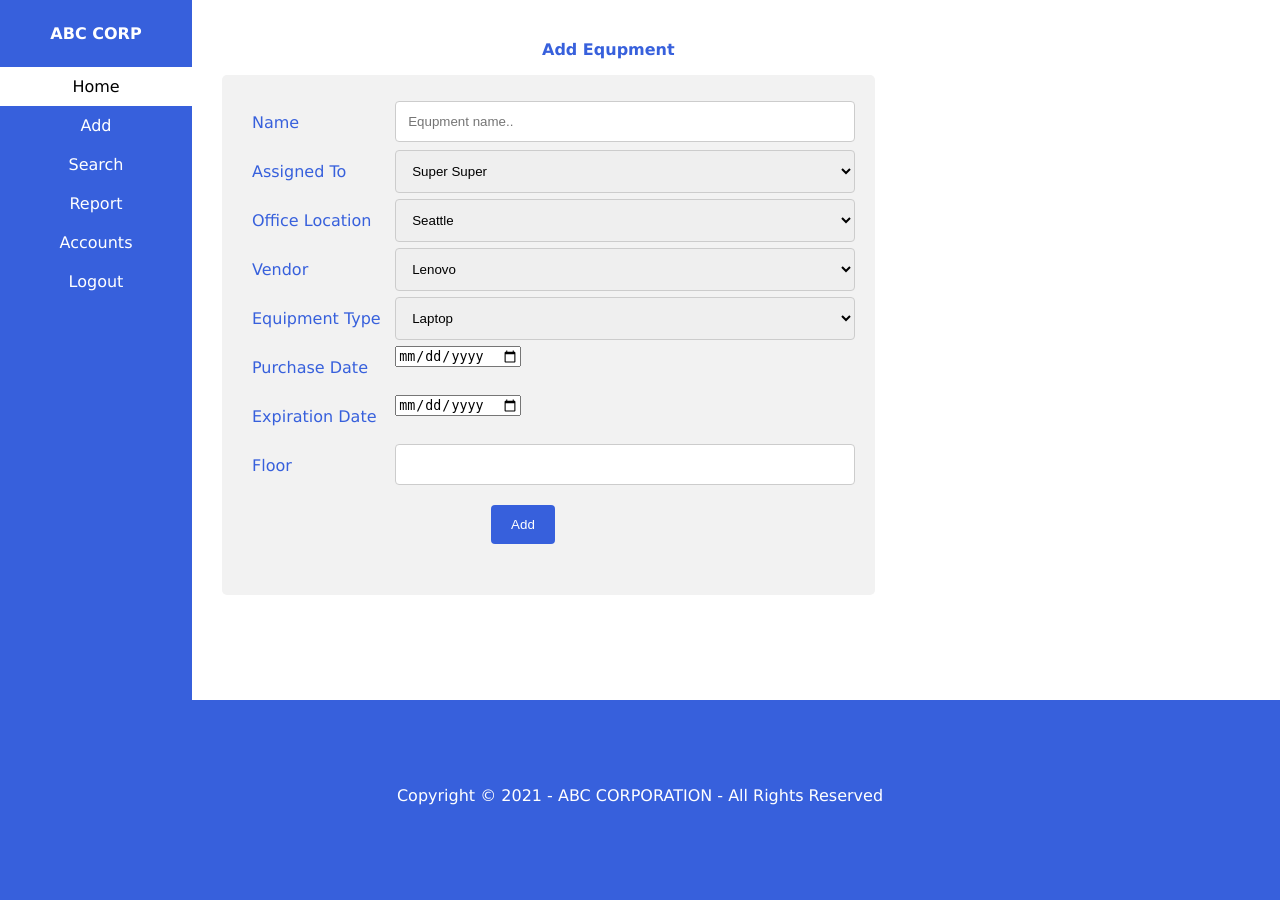
After one commit to shu-csas-changgar/group-project-cepd-com, a Django app: page /addEquipment/ in a window 1280 px wide. The commit adds this page. Run offline with Django 3.2, Linux system fonts and the light colour scheme; a user stored in the database is signed in; data comes from the database, SQL or seed files in the repository; both versions use the stored data as it was after the commit.

Commit message:
Added Front End for AddEquipment

```diff
--- a/ABC_CORP/ABC_INVENTORY/management/commands/load_data.py
+++ b/ABC_CORP/ABC_INVENTORY/management/commands/load_data.py
@@ -48,7 +48,7 @@ class Command(BaseCommand):
             equipment.purchaseDate = cleanedPurDate
             equipment.expirationDate = cleanedExpDate
             equipment.floor = row['floor']
-            equipment.is_active = True if row['is_active'] == 1 else False
+            equipment.is_active = True if row['is_active'] == "1" else False
             equipment.assignedTo = User.objects.get(id=int(row['assignedTo_id']))
             equipment.officeLocation = Location.objects.get(id=int(row['officeLocation_id']))
             equipment.vendor = Vendor.objects.get(id=int(row['vendor_id']))
--- /dev/null
+++ b/ABC_CORP/ABC_INVENTORY/templates/addEquipment.html
@@ -0,0 +1,112 @@
+{% extends navigationPage %}
+{% load static %}
+{% block content %}
+    <!DOCTYPE html>
+
+        <head>
+            <title>ABC CORP Add Equipment</title>
+            <link rel="stylesheet" type="text/css" href="{% static '/css/add.css' %}">
+        </head>
+        <body>
+            <div class="body-card">
+                <p class="body-card-text"> Add Equpment</p>
+                <div class="form-container">
+                    <form method="post">
+                        {% csrf_token %}
+                        <div class="row">
+                            <div class="col-25">
+                            <label class="form-text" for="fname">Name</label>
+                            </div>
+                            <div class="col-75">
+                            <input type="text" required name="name" placeholder="Equpment name..">
+                            </div>
+                        </div>
+                        <div class="row">
+                            <div class="col-25">
+                            <label class="form-text" >Assigned To</label>
+                            </div>
+                            <div class="col-75">
+                                <select required name="assigned_to">
+                                    {% for user in users %}
+                                        <option value={{user.id}}>{{user.firstName}} {{user.lastName}}</option>
+                                    {% endfor %}
+                                </select>
+                            </div>
+                        </div>
+                        <div class="row">
+                            <div class="col-25">
+                            <label class="form-text">Office Location</label>
+                            </div>
+                            <div class="col-75">
+                                <select required name="office_location">
+                                    {% for location in locations %}
+                                        <option value={{location.id}}>{{location.name}}</option>
+                                    {% endfor %}
+                                </select>
+                            </div>
+                        </div>
+                        <div class="row">
+                            <div class="col-25">
+                            <label class="form-text" >Vendor</label>
+                            </div>
+                            <div class="col-75">
+                                <select required name="vendor">
+                                    {% for vendor in vendors %}
+                                        <option value={{vendor.id}}>{{vendor.name}}</option>
+                                    {% endfor %}
+                                </select>
+                            </div>
+                        </div>
+                        <div class="row">
+                            <div class="col-25">
+                            <label class="form-text">Equipment Type</label>
+                            </div>
+                            <div class="col-75">
+                                <select required name="equipment_type">
+                                    <option value="Laptop">Laptop</option>
+                                    <option value="Desktop">Desktop</option>
+                                    <option value="Server">Server</option>
+                                    <option value="Printer">Printer</option>
+                                    <option value="Mobile Device">Mobile Device</option>
+                                </select>
+                            </div>
+                        </div>
+                        <div class="row">
+                            <div class="col-25">
+                            <label class="form-text" >Purchase Date</label>
+                            </div>
+                            <div class="col-75">
+                            <input type="date" required name="purchase_date" >
+                            </div>
+                        </div>
+                        <div class="row">
+                            <div class="col-25">
+                            <label class="form-text" >Expiration Date</label>
+                            </div>
+                            <div class="col-75">
+                            <input type="date" required name="expiration_date" >
+                            </div>
+                        </div>
+                        <div class="row">
+                            <div class="col-25">
+                            <label class="form-text" >Floor</label>
+                            </div>
+                            <div class="col-75">
+                            <input type="text" required name="floor" >
+                            </div>
+                        </div>
+                         <br>
+                        <input type="submit" class="add-btn" value="Add">
+                    </form>
+                </div>
+            </div>
+        </body>
+        <footer class="footer">
+            <div id="footer-text">
+                <p>Copyright &copy; {{date.year}} - ABC CORPORATION - All Rights Reserved</p>
+            </div>
+        </footer>
+    </html>
+
+
+{% endblock %}
--- a/ABC_CORP/ABC_INVENTORY/templates/adminnav.html
+++ b/ABC_CORP/ABC_INVENTORY/templates/adminnav.html
@@ -3,6 +3,7 @@
 <html>
 <head>
   <link rel="stylesheet" type="text/css" href="{% static '/css/navigation.css' %}">
+  <script src="{% static '/script/navigation.js' %}"></script>
 </head>
 <body>
 
@@ -12,7 +13,7 @@
   <li class="dropdown">
     <a href="javascript:void(0)" class ="dropbtn">Add</a>
     <div class="dropdown-content">
-      <a href="#">Equipment</a>
+      <a href="{% url 'addEquipment' %}">Equipment</a>
       <a href="#">User</a>
       <a href="#">Vendor</a>
     </div>
--- a/ABC_CORP/ABC_INVENTORY/templates/display.html
+++ /dev/null
@@ -1 +0,0 @@
-Deactivate Page
--- a/ABC_CORP/ABC_INVENTORY/urls.py
+++ b/ABC_CORP/ABC_INVENTORY/urls.py
@@ -6,7 +6,7 @@ urlpatterns = [
 	path('logout/', views.logoutUser, name="logout"),
     path('register/', views.registerPage, name="register"),
     path('home/', views.homePage, name="home"),
-    path('add/', views.addPage, name="add"),
+    path('addEquipment/', views.addEquipment, name="addEquipment"),
     path('update/', views.updatePage, name="update"),
     path('search/', views.searchPage, name="search"),
     path('displayEquipment/', views.displayEquipment, name="displayEquipment"),
--- a/ABC_CORP/ABC_INVENTORY/views.py
+++ b/ABC_CORP/ABC_INVENTORY/views.py
@@ -2,8 +2,9 @@ from django.shortcuts import render, redirect
 from django.contrib.auth import authenticate, login, logout
 from django.contrib import messages
 from .forms import CreateUserForm
-from .models import  User, Location, Equipment
+from .models import  User, Location, Equipment, Vendor
 import datetime
+
 
 def loginPage(request):
     if request.method == 'POST':
@@ -129,8 +130,25 @@ def displayUser(request, User):
 def searchPage(request):
     return render(request, 'search.html', {})
 
-def addPage(request):
-    return render(request, 'add.html', {})
+def addEquipment(request):
+    date = datetime.date.today()
+    navigationPage = 'usernav.html'
+    if request.user.is_admin:
+        navigationPage = 'adminnav.html'
+    locations = Location.objects.all()
+    users = User.objects.all()
+    vendors = Vendor.objects.all()
+    print(request.POST.get('name'))
+    context = {
+        'date':date,
+        'navigationPage': navigationPage,
+        'locations': locations,
+        'users': users,
+        'vendors': vendors,
+
+
+    }
+    return render(request, 'addEquipment.html', context)
 
 def reportPage(request):
     return render(request, 'report.html', {})
--- /dev/null
+++ b/ABC_CORP/static/css/add.css
@@ -0,0 +1,110 @@
+.body-card {
+    margin-left: 15%;
+    height: 700px;
+    padding-top: 1.5rem;
+}
+
+.body-card-text {
+    font-family: Verdana, Helvetica, sans-serif;
+    color: rgb(55, 96, 220);
+    margin-left: 350px;
+    font-weight: bold;
+}
+
+.form-text {
+    font-family: Verdana, Helvetica, sans-serif;
+    color: rgb(55, 96, 220);
+    margin-left: 10px;
+}
+
+* {
+    box-sizing: border-box;
+}
+
+input[type=text],
+select,
+textarea {
+    width: 100%;
+    padding: 12px;
+    border: 1px solid #ccc;
+    border-radius: 4px;
+    resize: vertical;
+}
+
+label {
+    padding: 12px 12px 12px 0;
+    display: inline-block;
+}
+
+input[type=submit] {
+    background-color: rgb(55, 96, 220);
+    color: white;
+    padding: 12px 20px;
+    border: none;
+    border-radius: 4px;
+    cursor: pointer;
+    float: right;
+}
+
+.form-container {
+    border-radius: 5px;
+    background-color: #f2f2f2;
+    padding: 20px;
+    width: 60%;
+    height: 520px;
+    margin-left: 30px;
+}
+
+.col-25 {
+    float: left;
+    width: 25%;
+    margin-top: 6px;
+}
+
+.col-75 {
+    float: left;
+    width: 75%;
+    margin-top: 6px;
+}
+
+.add-btn {
+    margin-right: 300px;
+    color: rgb(55, 96, 220);
+}
+
+.add-btn:hover {
+    background-color: rgba(62, 132, 175, 0.959);
+}
+
+
+/* Clear floats after the columns */
+
+.row:after {
+    content: "";
+    display: table;
+    clear: both;
+}
+
+
+/* Responsive layout - when the screen is less than 600px wide, make the two columns stack on top of each other instead of next to each other */
+
+@media screen and (max-width: 600px) {
+    .col-25,
+    .col-75,
+    input[type=submit] {
+        width: 100%;
+        margin-top: 0;
+    }
+}
+
+.footer {
+    background-color: rgb(55, 96, 220);
+    height: 200px;
+}
+
+#footer-text {
+    font-family: Verdana, Helvetica, sans-serif;
+    color: white;
+    text-align: center;
+    padding-top: 70px;
+}
```
Also changed, not shown: ABC_CORP/ABC_INVENTORY/templates/home.html (+6 -5 lines), ABC_CORP/static/css/home.css (+9 -1 lines), ABC_CORP/db.sqlite3 (added), ABC_CORP/static/script/navigation.js (added).
